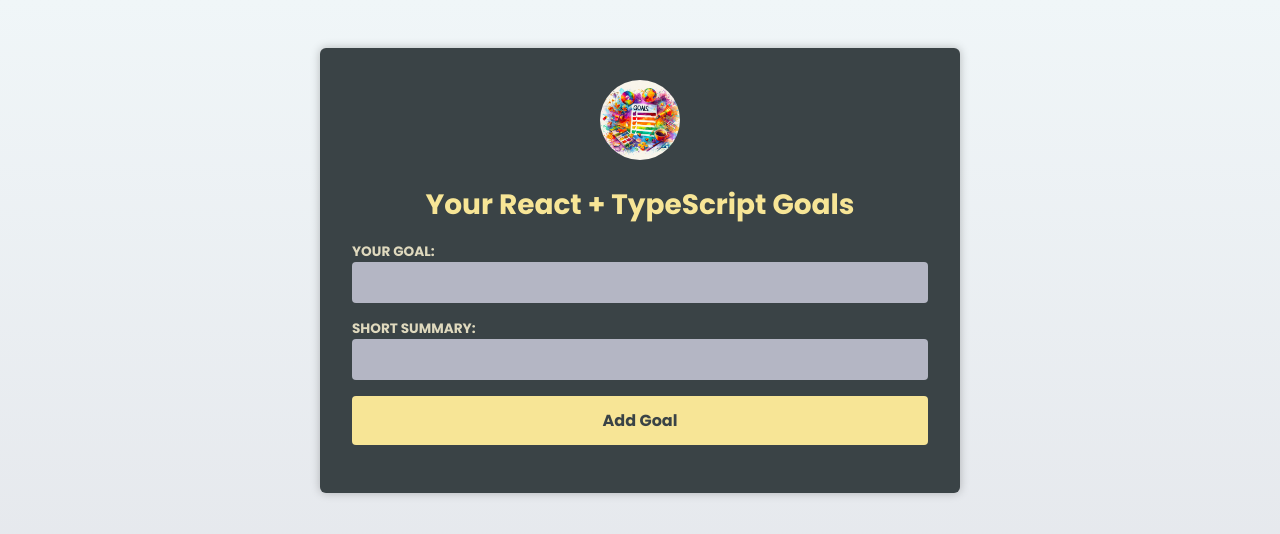
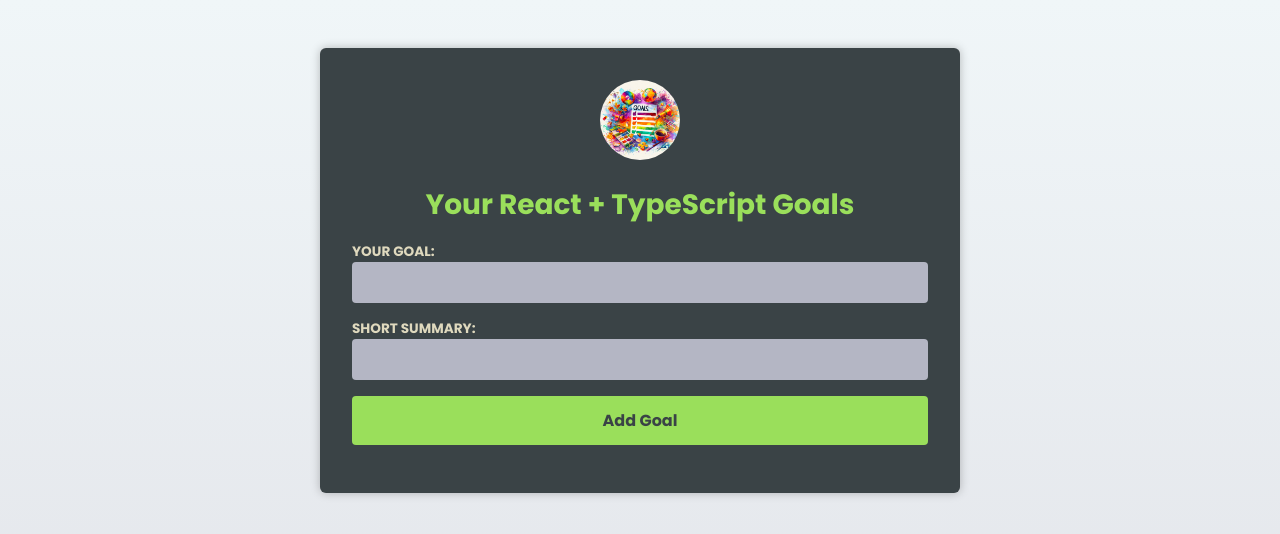
Before and after one commit to rishikesh-negi/goals-app-react-with-ts, a React (Vite) app: page / in a window 1280 px wide. Shown: the top 534 px of the page. Built offline with nearby package versions, Linux system fonts and the light colour scheme.

Commit message:
Changed the accent color

```diff
--- a/src/index.css
+++ b/src/index.css
@@ -41,7 +41,7 @@ img {
 header h1 {
   margin: 0;
   font-size: 1.75rem;
-  color: #f7e596;
+  color: #9adf5b;
 }
 
 label {
@@ -66,7 +66,7 @@ form button {
   width: 100%;
   padding: 0.75rem;
   margin-top: 1rem;
-  background-color: #f7e596;
+  background-color: #9adf5b;
   border: none;
   border-radius: 4px;
   font: inherit;
@@ -76,7 +76,7 @@ form button {
 }
 
 form button:hover {
-  background-color: #f9e175;
+  background-color: #89d840;
 }
 
 ul {
@@ -101,6 +101,12 @@ li article {
   align-items: flex-start;
 }
 
+li article div {
+  display: flex;
+  flex-direction: column;
+  gap: 0.4rem;
+}
+
 li h2 {
   margin: 0;
   font-size: 1.25rem;
@@ -116,6 +122,8 @@ li p {
 li button {
   font: inherit;
   padding: 0 0.5rem;
+  text-decoration: underline;
+  text-underline-offset: 0.15rem;
   background: transparent;
   border: none;
   color: #909a9a;
```
